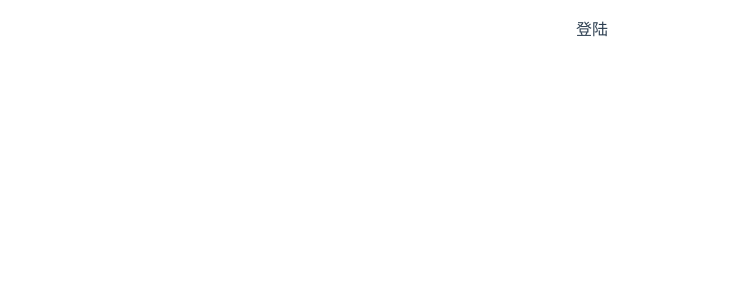
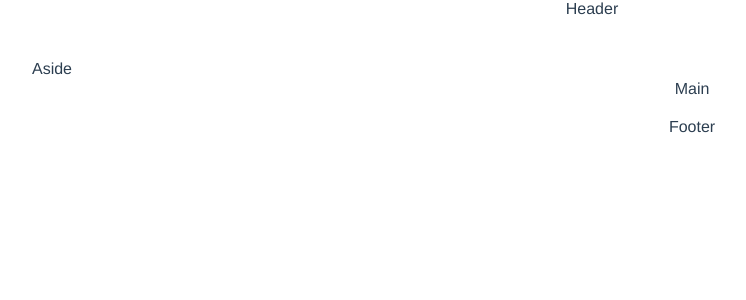
Before and after one commit to lecurs/petlove, a Vue app: page / in a window 1280 px wide. Shown: the top 300 px of the page, without its empty margins (48-794 px from the left). Built offline with nearby package versions, Linux system fonts and the light colour scheme.

Commit message:
增加文件夹

```diff
--- /dev/null
+++ b/src/components/adminmaster/index.vue
@@ -0,0 +1,24 @@
+<template>
+    <el-container>
+  <el-header>Header</el-header>
+  <el-container>
+    <el-aside width="200px">Aside</el-aside>
+    <el-container>
+      <el-main>Main</el-main>
+      <el-footer>Footer</el-footer>
+    </el-container>
+  </el-container>
+</el-container>
+</template>
+
+<script>
+export default {
+  data() {
+    return {};
+  },
+  methods: {}
+};
+</script>
+
+<style scoped>
+</style>
--- a/src/router.js
+++ b/src/router.js
@@ -1,6 +1,7 @@
 import Vue from 'vue'
 import Router from 'vue-router'
 import Login from "./components/login/index.vue"
+import Adminmaster from "./components/adminmaster"
 
 Vue.use(Router)
 
@@ -10,8 +11,8 @@ export default new Router({
   routes: [
     {
       path: '/',
-      name: 'login',
-      component: Login
+      name: 'adminmaster',
+      component: Adminmaster
     },
   ]
 })
--- a/src/store.js
+++ b/src/store.js
@@ -4,6 +4,7 @@ import Vuex from 'vuex'
 Vue.use(Vuex)
 
 export default new Vuex.Store({
+
   state: {
 
   },
```
Also changed, not shown: src/plugins/element.js (added, +11 -0 lines).
